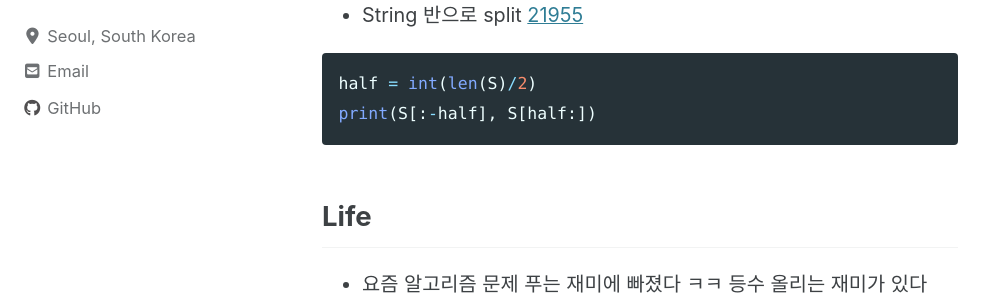
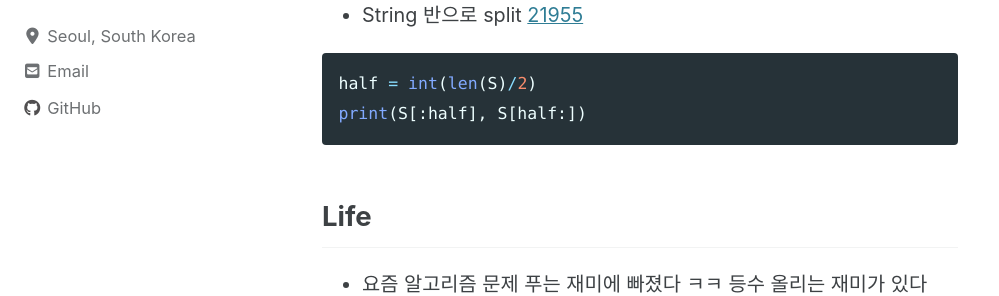
Before and after one commit to dev-eunji/dev-eunji.github.io, a Jekyll site: the page built from _posts/til/2021-08-23-TIL.md, in a window 1280 px wide and 900 px high, scrolled down 1468 px. Shown: the part 156-452 px from the top of the window, without its empty margins (0-999 px from the left). Built offline with Jekyll 4.4.1, drawn with Linux system fonts in a browser that asks for light colours; cached includes are drawn as plain includes; nearby versions of some CDN libraries; comment, search, counter and statistics services are not loaded.

Commit message:
Update 2021-08-23-TIL.md
edit code

````diff
--- a/_posts/til/2021-08-23-TIL.md
+++ b/_posts/til/2021-08-23-TIL.md
@@ -52,7 +52,7 @@ comments: true
 
 ```python
 half = int(len(S)/2)
-print(S[:-half], S[half:])
+print(S[:half], S[half:])
 ```
 
 ## Life
````
